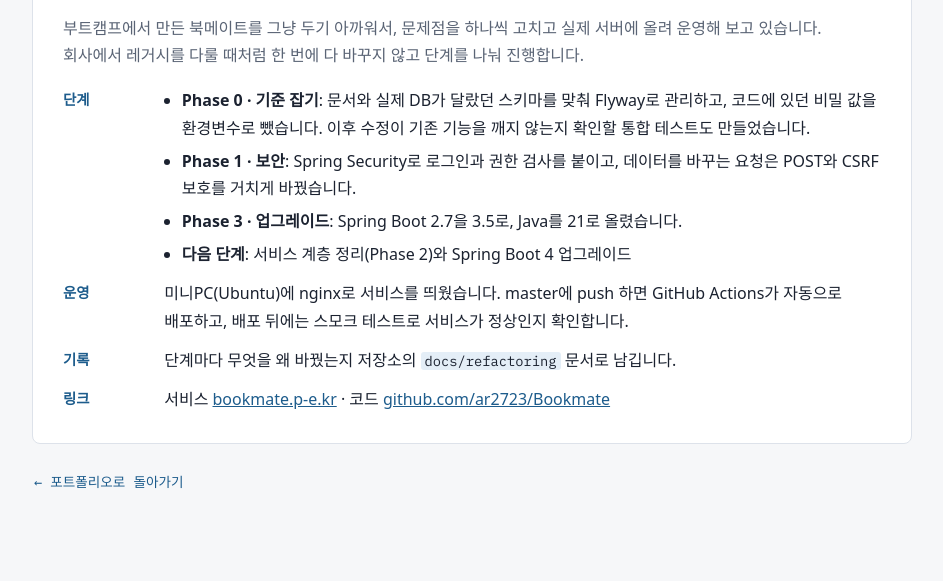
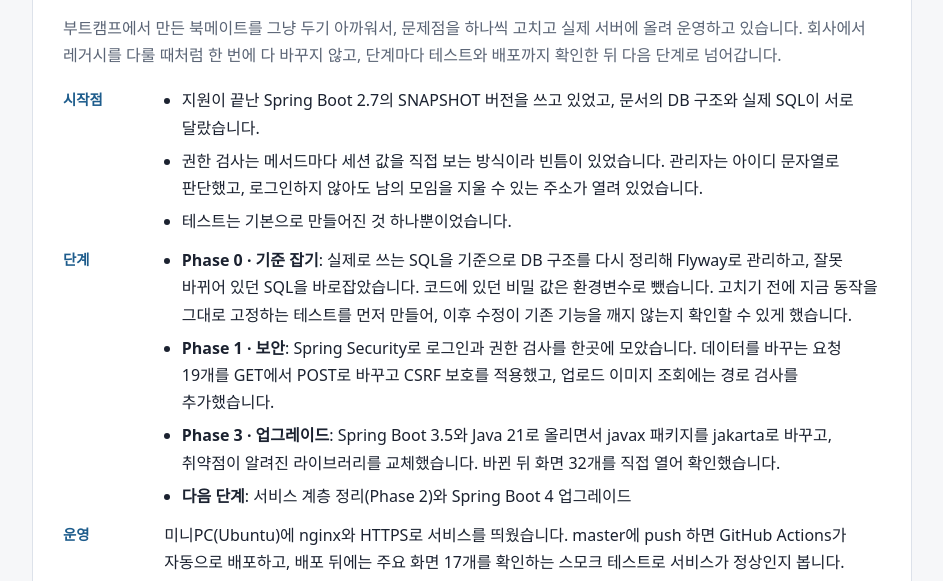
Before and after one commit to ar2723/ar2723.github.io, a plain HTML site: page cases/bookmate-refactoring.html in a window 1280 px wide. Shown: the part 219-800 px from the top of the page, without its empty margins (168-1111 px from the left). Drawn offline with Linux system fonts and the light colour scheme; a web font is replaced by a local one.

Commit message:
북메이트 사례를 시작점·단계별 결과·작업 방식 중심으로 다듬음
Co-Authored-By: Claude Opus 5.5 <noreply@anthropic.com>

```diff
--- a/cases/bookmate-refactoring.html
+++ b/cases/bookmate-refactoring.html
@@ -22,19 +22,28 @@
       </div>
       <div class="case-body">
         <h3>2023년 팀 프로젝트를 다시 꺼내 단계별로 고치고 직접 운영하기</h3>
-        <p class="lead">부트캠프에서 만든 북메이트를 그냥 두기 아까워서, 문제점을 하나씩 고치고 실제 서버에 올려 운영해 보고 있습니다. 회사에서 레거시를 다룰 때처럼 한 번에 다 바꾸지 않고 단계를 나눠 진행합니다.</p>
+        <p class="lead">부트캠프에서 만든 북메이트를 그냥 두기 아까워서, 문제점을 하나씩 고치고 실제 서버에 올려 운영하고 있습니다. 회사에서 레거시를 다룰 때처럼 한 번에 다 바꾸지 않고, 단계마다 테스트와 배포까지 확인한 뒤 다음 단계로 넘어갑니다.</p>
         <dl class="steps">
+          <dt>시작점</dt>
+          <dd><ul>
+            <li>지원이 끝난 Spring Boot 2.7의 SNAPSHOT 버전을 쓰고 있었고, 문서의 DB 구조와 실제 SQL이 서로 달랐습니다.</li>
+            <li>권한 검사는 메서드마다 세션 값을 직접 보는 방식이라 빈틈이 있었습니다. 관리자는 아이디 문자열로 판단했고, 로그인하지 않아도 남의 모임을 지울 수 있는 주소가 열려 있었습니다.</li>
+            <li>테스트는 기본으로 만들어진 것 하나뿐이었습니다.</li>
+          </ul></dd>
           <dt>단계</dt>
           <dd><ul>
-            <li><strong>Phase 0 · 기준 잡기</strong>: 문서와 실제 DB가 달랐던 스키마를 맞춰 Flyway로 관리하고, 코드에 있던 비밀 값을 환경변수로 뺐습니다. 이후 수정이 기존 기능을 깨지 않는지 확인할 통합 테스트도 만들었습니다.</li>
-            <li><strong>Phase 1 · 보안</strong>: Spring Security로 로그인과 권한 검사를 붙이고, 데이터를 바꾸는 요청은 POST와 CSRF 보호를 거치게 바꿨습니다.</li>
-            <li><strong>Phase 3 · 업그레이드</strong>: Spring Boot 2.7을 3.5로, Java를 21로 올렸습니다.</li>
+            <li><strong>Phase 0 · 기준 잡기</strong>: 실제로 쓰는 SQL을 기준으로 DB 구조를 다시 정리해 Flyway로 관리하고, 잘못 바뀌어 있던 SQL을 바로잡았습니다. 코드에 있던 비밀 값은 환경변수로 뺐습니다. 고치기 전에 지금 동작을 그대로 고정하는 테스트를 먼저 만들어, 이후 수정이 기존 기능을 깨지 않는지 확인할 수 있게 했습니다.</li>
+            <li><strong>Phase 1 · 보안</strong>: Spring Security로 로그인과 권한 검사를 한곳에 모았습니다. 데이터를 바꾸는 요청 19개를 GET에서 POST로 바꾸고 CSRF 보호를 적용했고, 업로드 이미지 조회에는 경로 검사를 추가했습니다.</li>
+            <li><strong>Phase 3 · 업그레이드</strong>: Spring Boot 3.5와 Java 21로 올리면서 javax 패키지를 jakarta로 바꾸고, 취약점이 알려진 라이브러리를 교체했습니다. 바뀐 뒤 화면 32개를 직접 열어 확인했습니다.</li>
             <li><strong>다음 단계</strong>: 서비스 계층 정리(Phase 2)와 Spring Boot 4 업그레이드</li>
           </ul></dd>
           <dt>운영</dt>
-          <dd>미니PC(Ubuntu)에 nginx로 서비스를 띄웠습니다. master에 push 하면 GitHub Actions가 자동으로 배포하고, 배포 뒤에는 스모크 테스트로 서비스가 정상인지 확인합니다.</dd>
-          <dt>기록</dt>
-          <dd>단계마다 무엇을 왜 바꿨는지 저장소의 <code>docs/refactoring</code> 문서로 남깁니다.</dd>
+          <dd>미니PC(Ubuntu)에 nginx와 HTTPS로 서비스를 띄웠습니다. master에 push 하면 GitHub Actions가 자동으로 배포하고, 배포 뒤에는 주요 화면 17개를 확인하는 스모크 테스트로 서비스가 정상인지 봅니다.</dd>
+          <dt>작업 방식</dt>
+          <dd><ul>
+            <li>단계마다 무엇을 왜 바꿨는지 저장소의 <code>docs/refactoring</code> 문서로 남깁니다.</li>
+            <li>AI 코딩 도구(Claude Code)를 쓰되, 검증은 테스트로 합니다. 커밋하면 바뀐 범위의 테스트가, push 하면 배포 확인과 스모크 테스트가 자동으로 돌도록 작업 흐름을 만들었습니다.</li>
+          </ul></dd>
           <dt>링크</dt>
           <dd>서비스 <a href="https://bookmate.p-e.kr">bookmate.p-e.kr</a> · 코드 <a href="https://github.com/ar2723/Bookmate">github.com/ar2723/Bookmate</a></dd>
         </dl>
```
